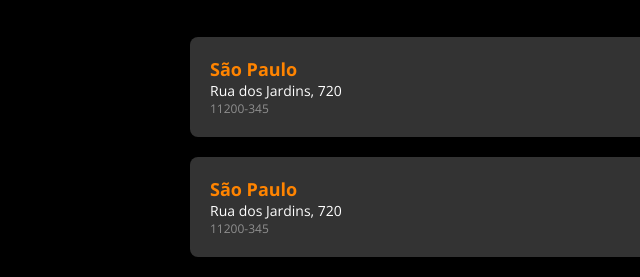
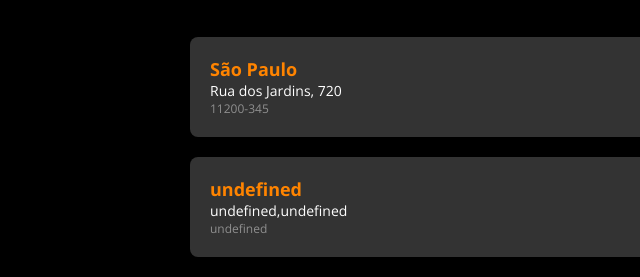
Before and after one commit to adrianoabreu/devsuperior-nivelamento-javascript, a plain HTML site: page projeto-viacep/index.html in a window 1280 px wide. Both pictures are taken after typing "Sample", "Sample" into the empty fields and a click on the button "Salvar". Shown: the part 520-797 px from the top of the page, 0-640 px from the left. Drawn offline with nearby package versions, Linux system fonts and the light colour scheme; no server answers.

Commit message:
Criando o listController para inserir os cards

```diff
--- a/projeto-viacep/index.html
+++ b/projeto-viacep/index.html
@@ -54,11 +54,6 @@
                 <p class="address-line">Rua dos Jardins, 720</p>
                 <p class="address-cep">11200-345</p>
             </div>
-            <div class="card-list-item">
-                <h3>São Paulo</h3>
-                <p class="address-line">Rua dos Jardins, 720</p>
-                <p class="address-cep">11200-345</p>
-            </div>
         </section>
     </main>
 
--- a/projeto-viacep/js/controllers/form-controller.js
+++ b/projeto-viacep/js/controllers/form-controller.js
@@ -1,5 +1,6 @@
 import Address from '../models/address.js';
 import * as addressService from '../services/address-service.js';
+import * as listController from './list-controller.js';
 
 function State(){
 
@@ -70,8 +71,7 @@ async function handleInputCepChange(event) {
 
 async function handleBtnSaveClick(event) {
     event.preventDefault();
-    //const result = await requestService.getJson('https://viacep.com.br/ws/01001000/json/');
-    console.log(state.address);
+    listController.addCard(state.address);
 }
 
 function handleInputNumberChange(event) {
--- /dev/null
+++ b/projeto-viacep/js/controllers/list-controller.js
@@ -0,0 +1,37 @@
+function State() {
+    this.listSection = null;
+}
+
+const state = new State();
+
+export function init() {
+    state.listSection = document.querySelector("#list-section");
+}
+
+export function addCard(address) {
+    const card = createCard(address);
+    state.listSection.appendChild(card);
+}
+
+function createCard(address) {
+
+    const div = document.createElement("div");
+    div.classList.add("card-list-item");
+
+    const h3 = document.createElement("h3");
+    h3.innerHTML = address.city;
+
+    const line = document.createElement("p");
+    line.classList.add("address-line");
+    line.innerHTML = `${address.street},${address.number}`;
+
+    const cep = document.createElement("p");
+    cep.classList.add("address-cep");
+    cep.innerHTML = address.cep;
+
+    div.appendChild(h3);
+    div.appendChild(line);
+    div.appendChild(cep);
+
+    return div;
+}
--- a/projeto-viacep/js/dsviacep.js
+++ b/projeto-viacep/js/dsviacep.js
@@ -1,5 +1,5 @@
-console.log("oi")
-
 import * as formController from './controllers/form-controller.js';
+import * as listController from './controllers/list-controller.js';
 
 formController.init();
+listController.init();
```
